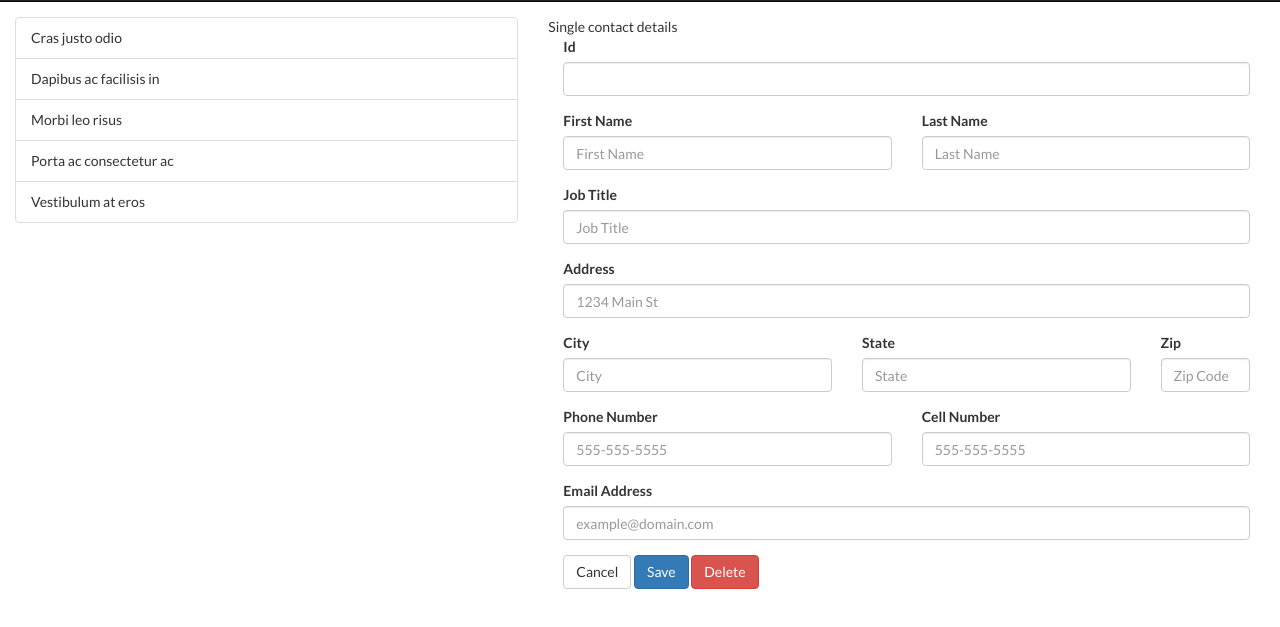
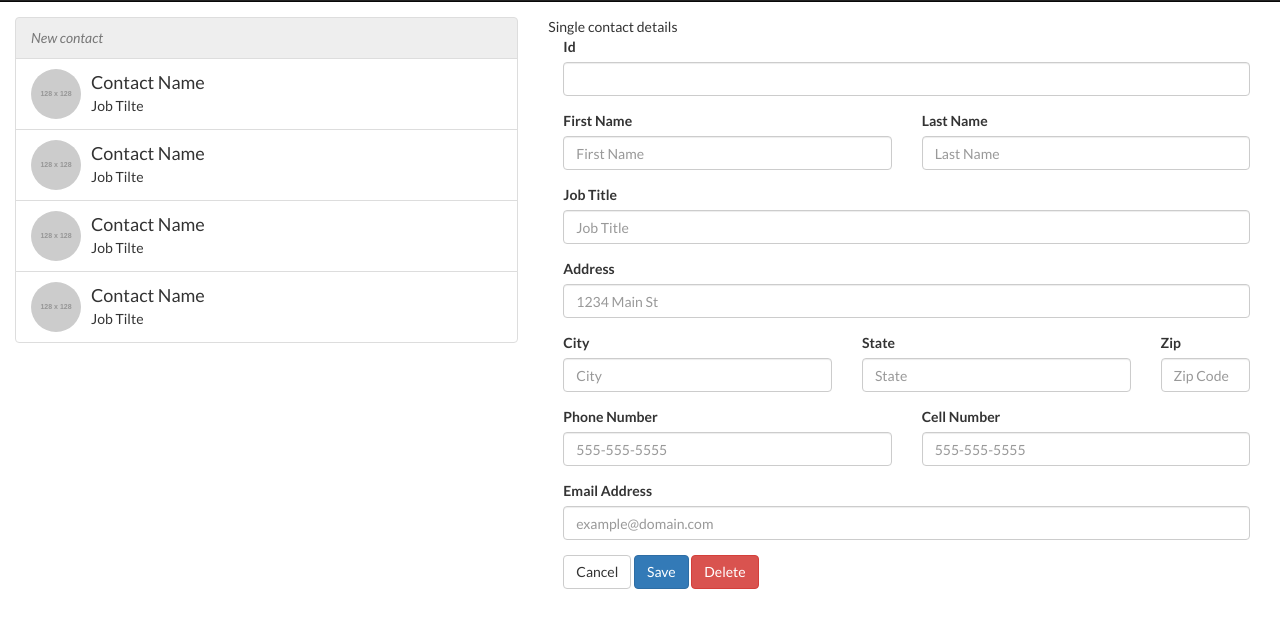
Before and after one commit to olivier-fortin/contacts-app, a website: page index.html in a window 1280 px wide. Shown: the part 53-680 px from the top of the page. Drawn offline with Linux system fonts and the light colour scheme; placeholder pictures from the web are drawn by us.

Commit message:
Fix profile list

```diff
--- /dev/null
+++ b/assets/css/styleguide/03_ui-components/_list-group-item.scss
@@ -0,0 +1,16 @@
+.list-group-item {
+    align-items: center;
+    display: flex;
+
+    .img-circle {
+        height: 50px;
+    }
+
+    .profile-info {
+        margin-left: 10px;
+    }
+
+    &.disabled {
+        font-style: italic;
+    }
+}
--- a/assets/css/styleguide/styleguide.scss
+++ b/assets/css/styleguide/styleguide.scss
@@ -16,3 +16,4 @@
 
 // UI Components
 @import '03_ui-components/buttons';
+@import '03_ui-components/list-group-item';
--- a/index.html
+++ b/index.html
@@ -89,11 +89,35 @@
                 </section>
                 <aside class="col-xs-12 col-sm-5 affix sidebar">
                     <ul class="list-group">
-                        <li class="list-group-item">Cras justo odio</li>
-                        <li class="list-group-item">Dapibus ac facilisis in</li>
-                        <li class="list-group-item">Morbi leo risus</li>
-                        <li class="list-group-item">Porta ac consectetur ac</li>
-                        <li class="list-group-item">Vestibulum at eros</li>
+                        <li class="list-group-item disabled">New contact</li>
+                        <li class="list-group-item">
+                            <img class="img-circle" src="http://via.placeholder.com/128x128">
+                            <div class="profile-info">
+                                <h4 class="list-group-item-heading">Contact Name</h4>
+                                <p class="list-group-item-text">Job Tilte</p>
+                            </div>
+                        </li>
+                        <li class="list-group-item">
+                            <img class="img-circle" src="http://via.placeholder.com/128x128">
+                            <div class="profile-info">
+                                <h4 class="list-group-item-heading">Contact Name</h4>
+                                <p class="list-group-item-text">Job Tilte</p>
+                            </div>
+                        </li>
+                        <li class="list-group-item">
+                            <img class="img-circle" src="http://via.placeholder.com/128x128">
+                            <div class="profile-info">
+                                <h4 class="list-group-item-heading">Contact Name</h4>
+                                <p class="list-group-item-text">Job Tilte</p>
+                            </div>
+                        </li>
+                        <li class="list-group-item">
+                            <img class="img-circle" src="http://via.placeholder.com/128x128">
+                            <div class="profile-info">
+                                <h4 class="list-group-item-heading">Contact Name</h4>
+                                <p class="list-group-item-text">Job Tilte</p>
+                            </div>
+                        </li>
                     </ul>
                 </aside>
             </div>
```
Also changed, not shown: assets/css/styles.css.
